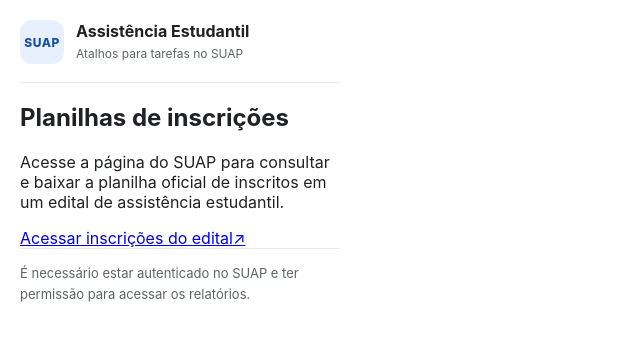
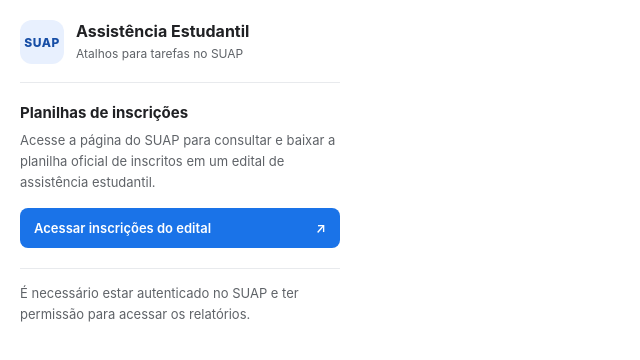
Before and after one commit to rafatosta/suap-assistencia-estudantil, a React (Vite) app: page / in a window 1280 px wide. Shown: the top 360 px of the page, without its empty margins (0-640 px from the left). Built offline with nearby package versions, Linux system fonts and the light colour scheme.

Commit message:
Style official enrollment report shortcut

```diff
--- a/src/index.css
+++ b/src/index.css
@@ -57,24 +57,16 @@
   line-height: 1.4;
 }
 
-.status {
+.feature {
   padding: 20px 0;
 }
 
-.status__label {
-  color: #5f6368;
-  font-size: 11px;
-  font-weight: 700;
-  letter-spacing: 0.08em;
-  text-transform: uppercase;
-}
-
-.status h2 {
-  margin: 8px 0;
+.feature h2 {
+  margin: 0 0 8px;
   font-size: 15px;
 }
 
-.status p,
+.feature p,
 .app__footer p {
   margin: 0;
   color: #5f6368;
@@ -82,6 +74,34 @@
   line-height: 1.6;
 }
 
+.feature__button {
+  display: flex;
+  align-items: center;
+  justify-content: space-between;
+  gap: 12px;
+  width: 100%;
+  margin-top: 16px;
+  padding: 12px 14px;
+  border: 0;
+  border-radius: 8px;
+  background: #1a73e8;
+  color: #ffffff;
+  font: inherit;
+  font-size: 13px;
+  font-weight: 600;
+  text-decoration: none;
+  transition: background-color 120ms ease;
+}
+
+.feature__button:hover {
+  background: #1558b0;
+}
+
+.feature__button:focus-visible {
+  outline: 2px solid #174ea6;
+  outline-offset: 3px;
+}
+
 .app__footer {
   padding-top: 14px;
   border-top: 1px solid #e8eaed;
```
